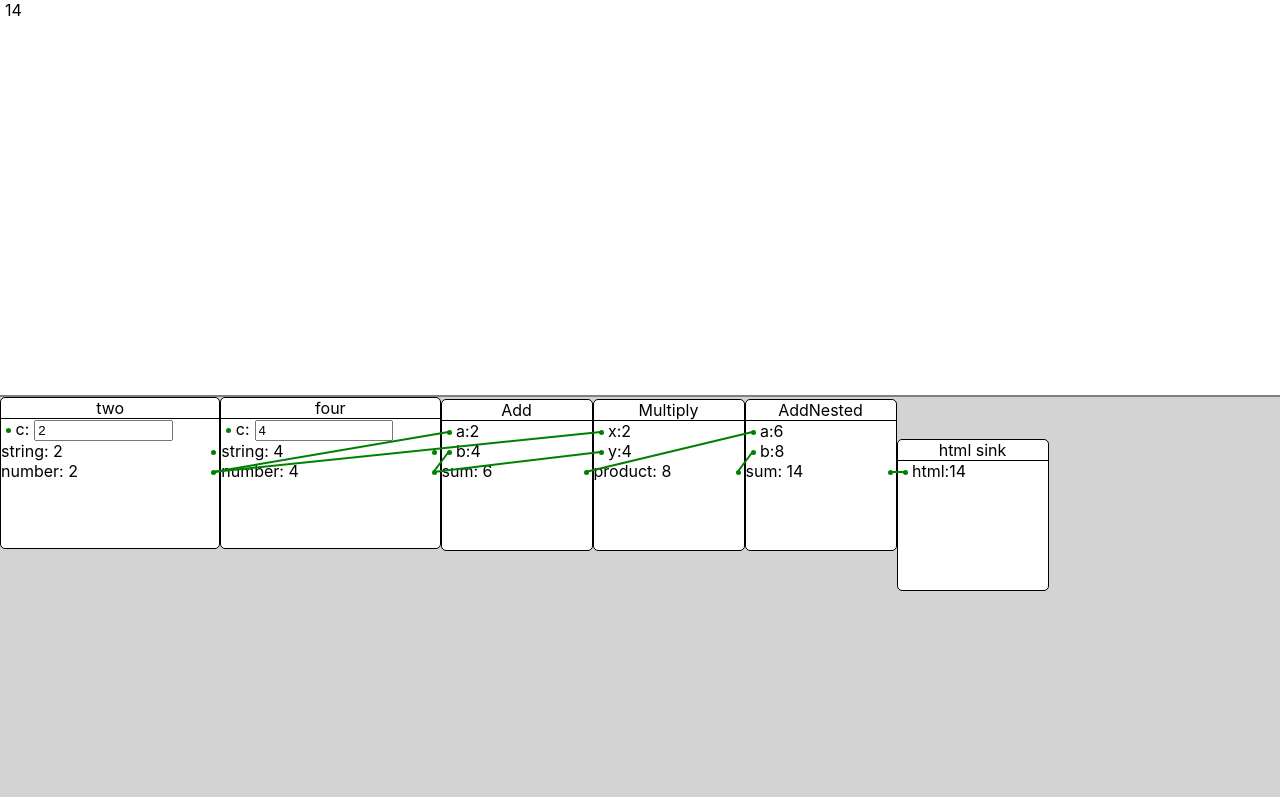
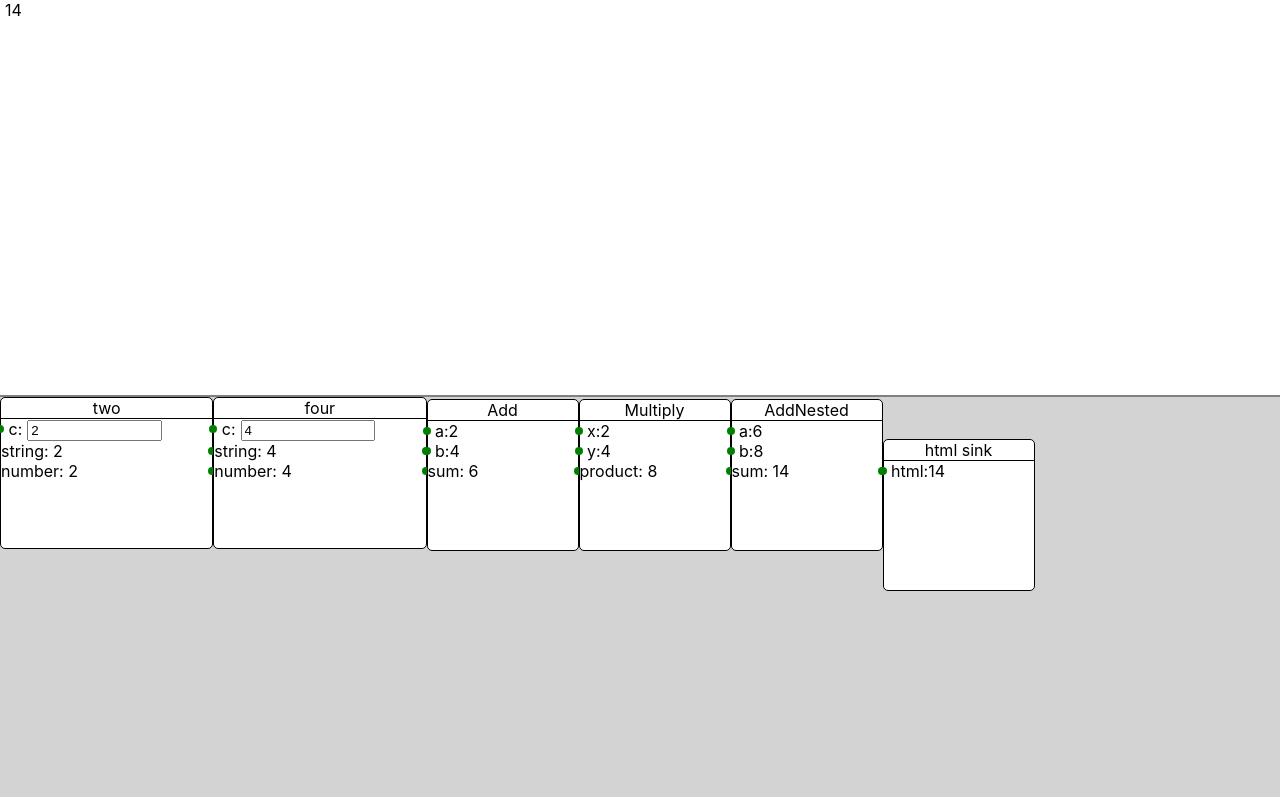
Before and after one commit to adqn/react-node-wrangler, a React (Create React App) app: page / in a window 1280 px wide. Built offline with nearby package versions, Linux system fonts and the light colour scheme.

Commit message:
better SVG rendering

```diff
--- a/package.json
+++ b/package.json
@@ -15,6 +15,7 @@
     "react-dom": "^18.1.0",
     "react-draggable": "^4.4.5",
     "react-scripts": "5.0.1",
+    "react-zoom-pan-pinch": "^2.1.3",
     "typescript": "^4.7.2",
     "web-vitals": "^2.1.4"
   },
--- a/src/nodes/NodeView.tsx
+++ b/src/nodes/NodeView.tsx
@@ -2,34 +2,59 @@ import React, { useEffect, useState } from "react";
 import { BaseNode, NodeDefinition, VisualNode, IO } from "./baseNode";
 
 const WireOverlay = (props: {
-  x1?: number | string,
-  y1?: number | string,
-  x2?: number | string,
-  y2?: number | string
-}) =>
-  <div
-    className="WireOverlay"
-    style={{
-      position: "absolute",
-      top: "0px",
-      left: "0px",
-      pointerEvents: "none",
-      width: "100%",
-      height: "100%",
-    }}
-  >
-    <svg xmlns="http://www.w3.org/2000/svg" version="1.1"
-      width="100%"
-      height="100%"
-    >
+  origin: any,
+  x1: number | string,
+  y1: number | string,
+  x2: number | string,
+  y2: number | string
+}) => {
+  const [position, setPosition] = useState({
+    x1: props.x1,
+    y1: props.y1,
+    x2: props.x2,
+    y2: props.y2
+  })
+  const [selected, setSelected] = useState<boolean>(false);
+
+  const handleDragging = (ev: any) => {
+    console.log(ev.clientX, ev.clientY)
+    setPosition({
+      x1: props.x1,
+      y1: props.x2,
+      x2: ev.clientX - props.origin.x,
+      y2: ev.clientY - props.origin.y
+    })
+  }
+
+  useEffect(() => {
+    setPosition({
+      x1: props.x1,
+      y1: props.y1,
+      x2: props.x2,
+      y2: props.y2
+    })
+  }, [props.x1, props.x2, props.y1, props.y2])
+
+  return (
     <line
-        x1={props.x1}
-        y1={props.y1}
-        x2={props.x2}
-        y2={props.y2}
-        stroke="green" stroke-width="2" />
-    </svg>
-  </div>
+      style={{userSelect: "none"}}
+      x1={position.x1}
+      y1={position.y1}
+      x2={position.x2}
+      y2={position.y2}
+      stroke="green"
+      stroke-width="3"
+      onMouseDown={() => setSelected(true)}
+      onMouseUp={() => setSelected(false)}
+      onMouseOut={() => setSelected(false)}
+      onMouseMove={(ev) => {
+        if (selected) {
+          handleDragging(ev)}
+        }
+      }
+    />
+  )
+}
 
 interface boundingBoxes {
   [indexIoKey: string]: DOMRect;
@@ -38,7 +63,6 @@ interface boundingBoxes {
 interface lastMovedRectMap {
   [index: number]: DOMRect;
 }
-
 
 export const NodeView = (props: {
   nodes: BaseNode[];
@@ -98,6 +122,17 @@ export const NodeView = (props: {
           />
         );
       })}
+      <svg xmlns="http://www.w3.org/2000/svg" version="2"
+        className="WireOverlay"
+        width="100%"
+        height="100%"
+        style={{
+          position: "absolute",
+          top: "0px",
+          left: "0px",
+          // zIndex: 1
+        }}
+      >
         {props.nodes.map((node, index) => {
           return Object.entries(node.inputs).map(([key, value]) => {
             if (typeof value === 'object') {
@@ -107,11 +142,12 @@ export const NodeView = (props: {
               const inRect = boundingBoxes[inputKey];
 
               if (outRect && inRect && nodeViewBoundingBox) {
-              const x1 = -nodeViewBoundingBox.x + outRect.x + 2 + outRect.width / 2;
-              const x2 = -nodeViewBoundingBox.x + inRect.x + 2 + inRect.width / 2;
-              const y1 = -nodeViewBoundingBox.y + outRect.y + 1 + outRect.height / 2;
-              const y2 = -nodeViewBoundingBox.y + inRect.y + 1 + inRect.height / 2;
+                const x1 = -nodeViewBoundingBox.x + outRect.x + 3 + outRect.width / 2;
+                const x2 = -nodeViewBoundingBox.x + inRect.x - 3 + inRect.width / 2;
+                const y1 = -nodeViewBoundingBox.y + outRect.y - 1 + outRect.height / 2;
+                const y2 = -nodeViewBoundingBox.y + inRect.y - 1 + inRect.height / 2;
                 return <WireOverlay
+                  origin={nodeViewBoundingBox}
                   x1={x1}
                   y1={y1}
                   x2={x2}
@@ -125,6 +161,8 @@ export const NodeView = (props: {
           return acc.concat(curr).filter((el) => el !== null);
         }, [])
         }
+
+      </svg>
     </div>
   );
 };
--- a/src/nodes/baseNode.tsx
+++ b/src/nodes/baseNode.tsx
@@ -23,15 +23,18 @@ export interface NodeOutputs {
   [key: string]: OutputValue;
 }
 
-const SinkSourceIndicator = () =>
+const SinkSourceIndicator = (props: {
+  isFromSink: boolean
+}) =>
   <div
     style={{
       display: "inline-block",
       position: "relative",
       bottom: "2px",
-      height: "5px",
-      width: "5px",
-      marginLeft: "5px",
+      height: "8px",
+      width: "8px",
+      marginLeft: props.isFromSink ? "-5px" : "0px",
+      marginRight: props.isFromSink ? "0px" : "-7px",
       backgroundColor: "green",
       borderRadius: "50%"
     }}
@@ -68,20 +71,12 @@ export const VisualNode = (props: {
     }
   };
 
-  useEffect(() => {
-    // const setInput = async (callback: (args: any) => any) => {
-    //   const input = await nodeOutput(callback)
-    //   console.log(input())
-    // }
-    // setInput(testFunc)
-  }, []);
-
   return (
     <Draggable handle={`.handle`}>
       <div
         className="VisualNode"
         style={{
-          // position: "absolute",
+          position: "relative",
           display: "inline-block",
           // left: `${150 + (props.index * 5)}px`,
           minHeight: "150px",
@@ -89,6 +84,7 @@ export const VisualNode = (props: {
           border: "1px solid black",
           borderRadius: "5px",
           background: "white",
+          zIndex: 1
         }}
         onClick={() => handleClick()}
       >
@@ -115,7 +111,7 @@ export const VisualNode = (props: {
                 <span ref={(el) => {
                   if (!el) return;
                   setBoundingBox(props.index, 'input', key, el.getBoundingClientRect());
-                }}><SinkSourceIndicator /></span> {key}:
+                }}><SinkSourceIndicator isFromSink={true} /></span> {key}:
                 {isFromSink ? (
                   defaultValue
                 ) : (
@@ -155,7 +151,7 @@ export const VisualNode = (props: {
                     setBoundingBox(props.index, 'output', key, el.getBoundingClientRect());
                   }}
                 >
-                  <SinkSourceIndicator />
+                  <SinkSourceIndicator isFromSink={false} />
                 </div>
               </span>
             );
```
Also changed, not shown: 2 other files (tests, documents, lock files or other folders). Lines whose indentation alone changed are shown as unchanged.
